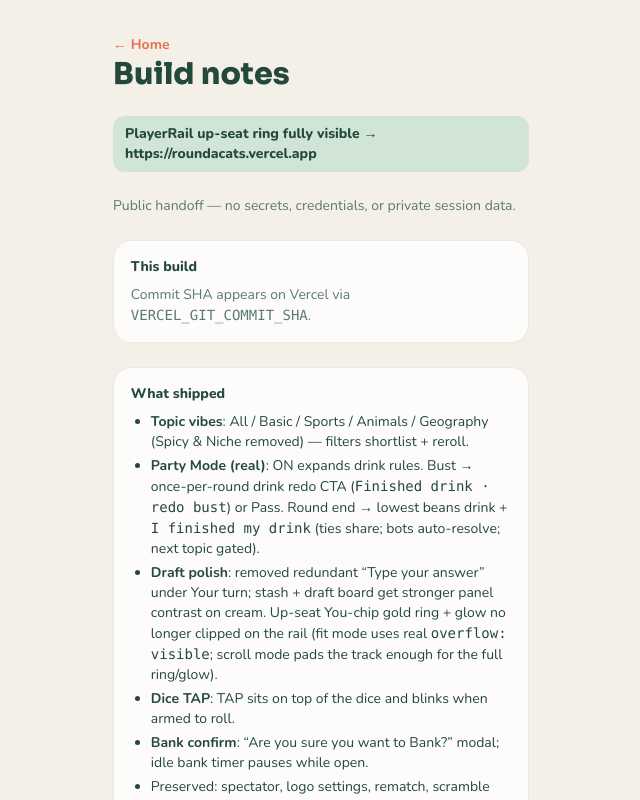
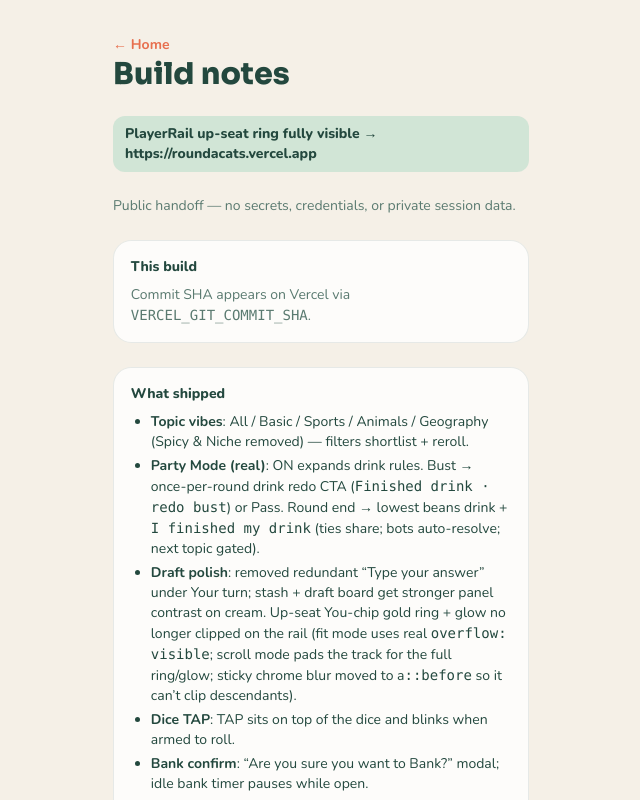
Before and after one commit to LWagnerJG/rushmore-bank, a Next.js app: page /build-notes in a window 1280 px wide. Shown: the whole page, without its empty margins (319-959 px from the left). Built offline with nearby package versions, Linux system fonts and the light colour scheme.

Commit message:
Note sticky chrome blur move in build-notes
Co-authored-by: LWagnerJG <LWagnerJG@users.noreply.github.com>

```diff
--- a/src/app/build-notes/page.tsx
+++ b/src/app/build-notes/page.tsx
@@ -69,7 +69,8 @@ export default function BuildNotesPage() {
             under Your turn; stash + draft board get stronger panel contrast on
             cream. Up-seat You-chip gold ring + glow no longer clipped on the
             rail (fit mode uses real <code>overflow: visible</code>; scroll mode
-            pads the track enough for the full ring/glow).
+            pads the track for the full ring/glow; sticky chrome blur moved to a
+            <code>::before</code> so it can’t clip descendants).
           </li>
           <li>
             <strong>Dice TAP</strong>: TAP sits on top of the dice and blinks
```
